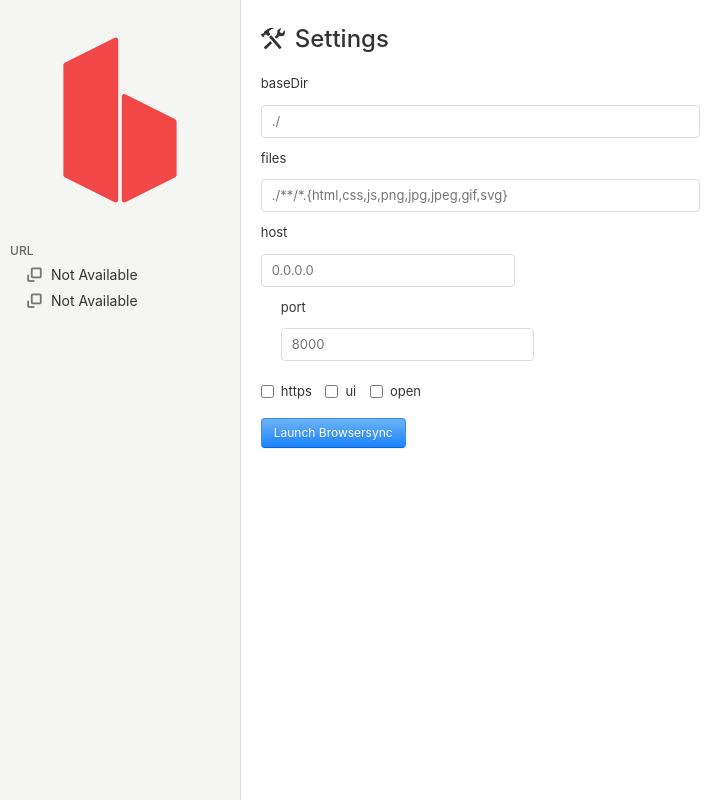
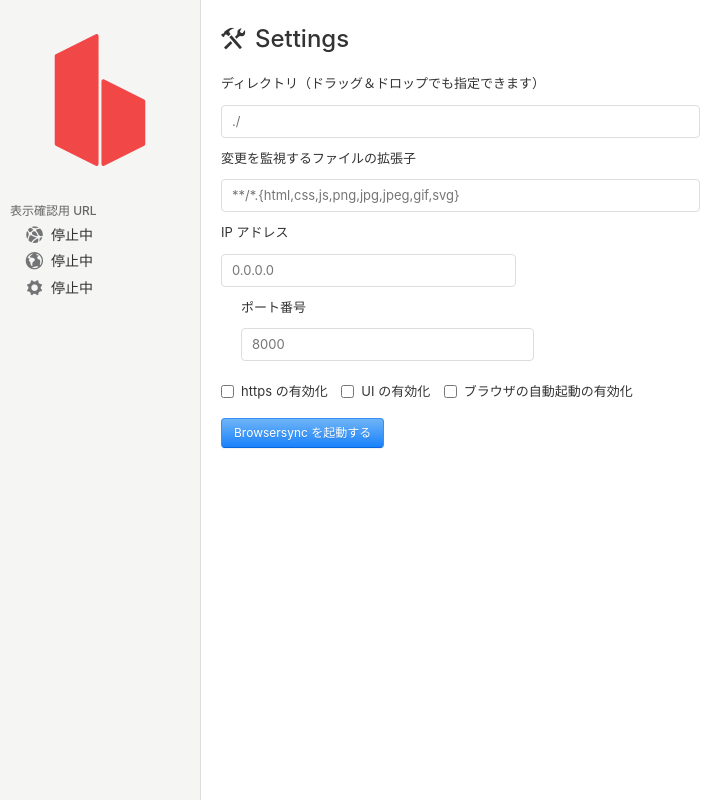
Before and after one commit to hidoo/electron-browser-sync-launcher, an Electron app: page index.html in a window 720 px wide. Drawn offline with Linux system fonts and the light colour scheme; no server answers.

Commit message:
設定項目の微調整と UI を日本語で表示するように修正。

```diff
--- a/app.js
+++ b/app.js
@@ -15,7 +15,7 @@
     directory: true,
     index: 'index.html'
   },
-  files: './**/*.{html,css,js,png,jpg,jpeg,gif,svg}',
+  files: '**/*.{html,css,js,png,jpg,jpeg,gif,svg}',
   host: '0.0.0.0',
   port: 8000,
   https: false,
@@ -37,6 +37,7 @@
       fieldOpen = document.querySelector('#js-field--open'),
       linkUrlLocal = document.querySelector('#js-link--url-local'),
       linkUrlExternal = document.querySelector('#js-link--url-external'),
+      linkUrlUi = document.querySelector('#js-link--url-ui'),
       btnLaunch = document.querySelector('#js-btn--launch');
 
 // フィールドの配列の作成と、placeholder の初期値を設定
@@ -72,6 +73,12 @@
     open: !!fieldOpen.checked || BROWSER_SYNC_OPTIONS.open
   };
 
+  // 監視対象のファイルは、ドキュメントルート直下に指定する
+  opts.files = `${opts.server.baseDir}/${opts.files}`;
+
+  // UI が有効な時はオプションを設定する
+  opts.ui = opts.ui ? {port: opts.port + 1} : false;
+
   // Browsersync のインスタンスがアクティブの時は停止し、
   // そうでない時は起動する
   if (bs.active) {
@@ -84,6 +91,9 @@
     // リンクの非表示
     toogleLinkUrl(linkUrlLocal, null);
     toogleLinkUrl(linkUrlExternal, null);
+    if (opts.ui) {
+      toogleLinkUrl(linkUrlUi, null);
+    }
   }
   else {
     bs.init(opts, (...args) => {
@@ -96,6 +106,9 @@
       // リンクの生成
       toogleLinkUrl(linkUrlLocal, `${opts.https ? 'https' : 'http'}://localhost:${opts.port}`);
       toogleLinkUrl(linkUrlExternal, `${opts.https ? 'https' : 'http'}://${opts.host}:${opts.port}`);
+      if (opts.ui) {
+        toogleLinkUrl(linkUrlUi, `${opts.https ? 'https' : 'http'}://localhost:${opts.ui.port}`);
+      }
     });
   }
 
@@ -121,7 +134,7 @@
   else {
     element.setAttribute('href', 'javascript:;');
     element.removeAttribute('target');
-    element.querySelector('.js-link--url-message').textContent = 'Not Available';
+    element.querySelector('.js-link--url-message').textContent = '停止中';
   }
 
   return element;
@@ -139,11 +152,11 @@
   }
 
   if (active) {
-    element.textContent = 'Stop BrowserSync';
+    element.textContent = 'Browsersync を停止する';
     element.classList.add('btn-negative');
   }
   else {
-    element.textContent = 'Launch BrowserSync';
+    element.textContent = 'Browsersync を起動する';
     element.classList.remove('btn-negative');
   }
 
--- a/index.html
+++ b/index.html
@@ -25,21 +25,25 @@
           photon-components:pane
         -->
         <div class="pane-group">
-          <div class="pane-one-third  sidebar">
+          <div class="sidebar" style="width: 200px;">
 
             <div class="padded-more  padded-bottom-less">
               <img src="./logo-red.svg" />
             </div>
 
             <nav class="nav-group">
-              <h5 class="nav-group-title">URL</h5>
+              <h5 class="nav-group-title">表示確認用 URL</h5>
               <a class="nav-group-item  padded-horizontally" id="js-link--url-local" href="javascript:;">
-                <span class="icon  icon-popup"></span>
-                <span class="js-link--url-message">Not Available</span>
+                <span class="icon  icon-network"></span>
+                <span class="js-link--url-message">停止中</span>
               </a>
               <a class="nav-group-item  padded-horizontally" id="js-link--url-external" href="javascript:;">
-                <span class="icon  icon-popup"></span>
-                <span class="js-link--url-message">Not Available</span>
+                <span class="icon  icon icon-globe"></span>
+                <span class="js-link--url-message">停止中</span>
+              </a>
+              <a class="nav-group-item  padded-horizontally" id="js-link--url-ui" href="javascript:;">
+                <span class="icon  icon-cog"></span>
+                <span class="js-link--url-message">停止中</span>
               </a>
             </nav>
 
@@ -58,22 +62,22 @@
               <form>
 
                 <div class="form-group">
-                  <label>baseDir</label>
+                  <label>ディレクトリ（ドラッグ＆ドロップでも指定できます）</label>
                   <input class="form-control" type="text" id="js-field--base-dir" name="baseDir" value="" />
                 </div>
 
                 <div class="form-group">
-                  <label>files</label>
+                  <label>変更を監視するファイルの拡張子</label>
                   <input class="form-control" type="text" id="js-field--files" name="files" value="" />
                 </div>
 
                 <div class="form-group  pull-left">
-                  <label>host</label>
+                  <label>IP アドレス</label>
                   <input class="form-control" type="text" id="js-field--host" name="host" value="" />
                 </div>
 
                 <div class="form-group  pull-left  padded-horizontally-more">
-                  <label>port</label>
+                  <label>ポート番号</label>
                   <input class="form-control" type="text" id="js-field--port" name="port" value="" />
                 </div>
 
@@ -82,21 +86,21 @@
                 <div class="checkbox">
 
                   <label class="padded-horizontally">
-                    <input type="checkbox" id="js-field--https" name="https" value="0" /> https
+                    <input type="checkbox" id="js-field--https" name="https" value="0" /> https の有効化
                   </label>
 
                   <label class="padded-horizontally">
-                    <input type="checkbox" id="js-field--ui" name="ui" value="0" /> ui
+                    <input type="checkbox" id="js-field--ui" name="ui" value="0" /> UI の有効化
                   </label>
 
                   <label class="padded-horizontally">
-                    <input type="checkbox" id="js-field--open" name="open" value="0" /> open
+                    <input type="checkbox" id="js-field--open" name="open" value="0" /> ブラウザの自動起動の有効化
                   </label>
 
                 </div>
 
                 <div class="form-actions">
-                  <button class="btn  btn-large  btn-primary" type="button" id="js-btn--launch">Launch Browsersync</button>
+                  <button class="btn  btn-large  btn-primary" type="button" id="js-btn--launch">Browsersync を起動する</button>
                 </div>
 
               </form>
--- a/index.js
+++ b/index.js
@@ -11,14 +11,14 @@
 /**
  * Electron のデバッグツールの使用の使用
  */
-require('electron-debug')();
+// require('electron-debug')();
 
 /**
  * 新しいウィンドウの生成
  */
 let mainWindow;
 function createMainWindow() {
-  mainWindow = new BrowserWindow({width: 650, height: 450});
+  mainWindow = new BrowserWindow({width: 720, height: 450});
 
   // index.htmlを表示
   mainWindow.loadURL(`file://${__dirname}/index.html`);
@@ -29,7 +29,7 @@
   })
 
   // デバッグするためのDevToolsを表示
-  mainWindow.webContents.openDevTools();
+  // mainWindow.webContents.openDevTools();
 
   // ウィンドウを閉じたら参照を破棄
   mainWindow.on('closed', () => {
```
